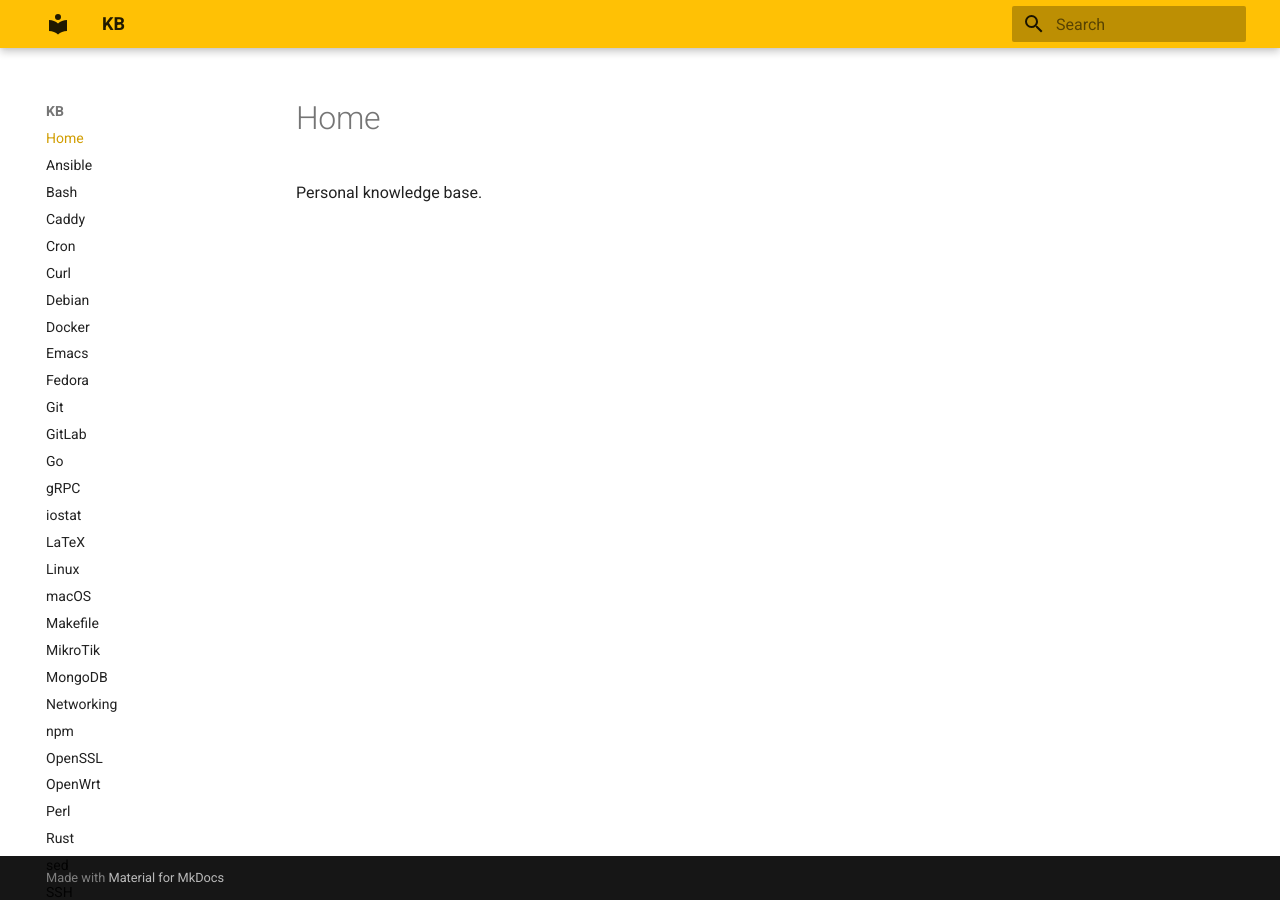
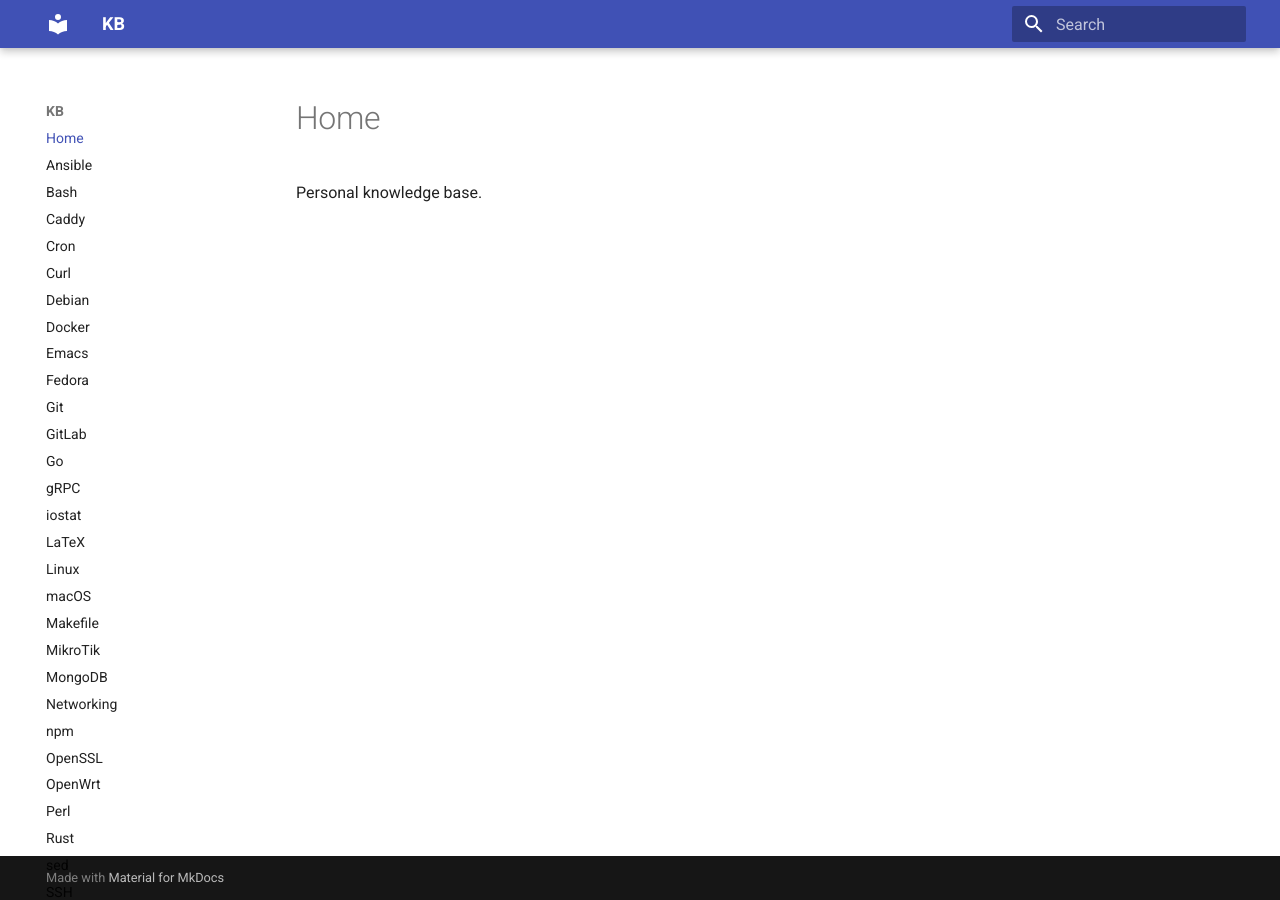
Before and after one commit to mbialon/kb, an MkDocs documentation site: the page built from docs/index.md, in a window 1280 px wide. Built offline with MkDocs 1.6.1 and Material for MkDocs 9.7.7, drawn with Linux system fonts in a browser that asks for light colours.

Commit message:
mkdocs: set default palette scheme

```diff
--- a/mkdocs.yml
+++ b/mkdocs.yml
@@ -2,8 +2,7 @@
 theme:
   name: material
   palette:
-    primary: amber
-    accent: amber
+    scheme: default
 markdown_extensions:
   - pymdownx.tasklist:
       custom_checkbox: true
```
